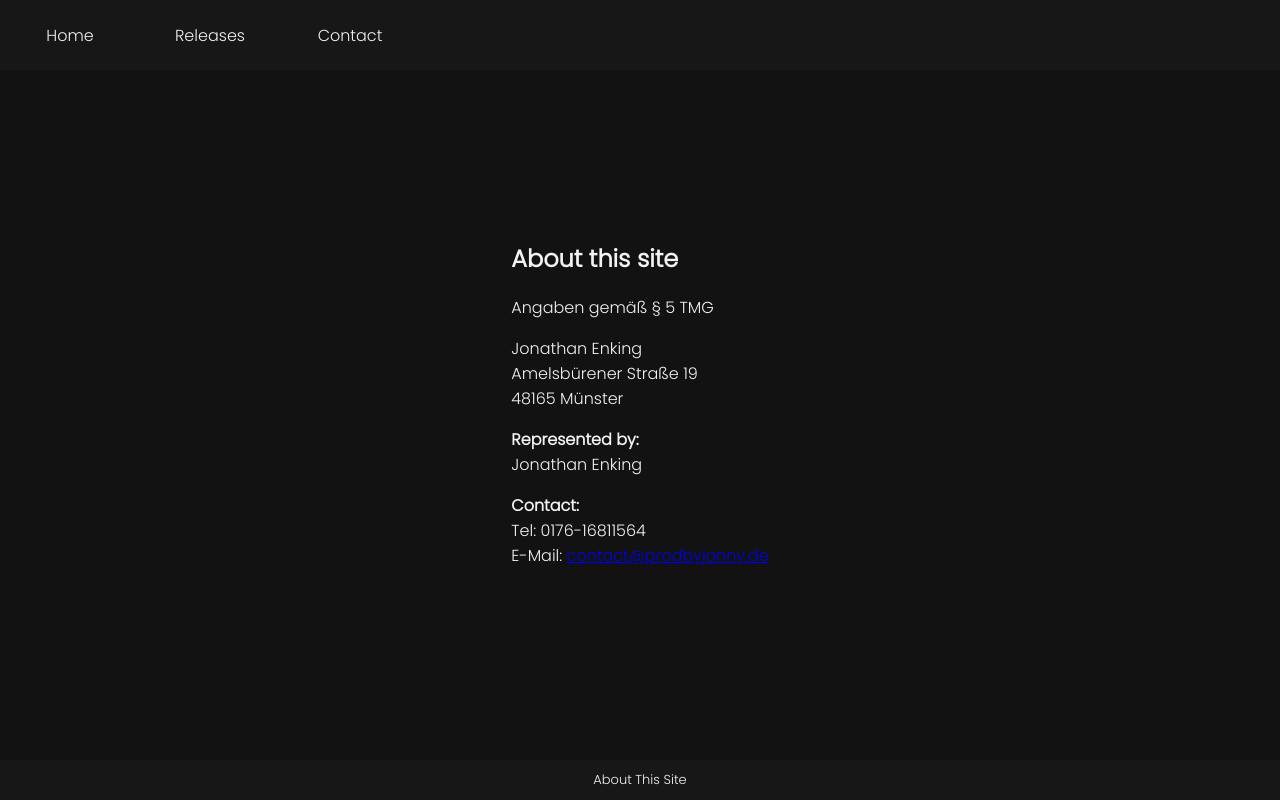
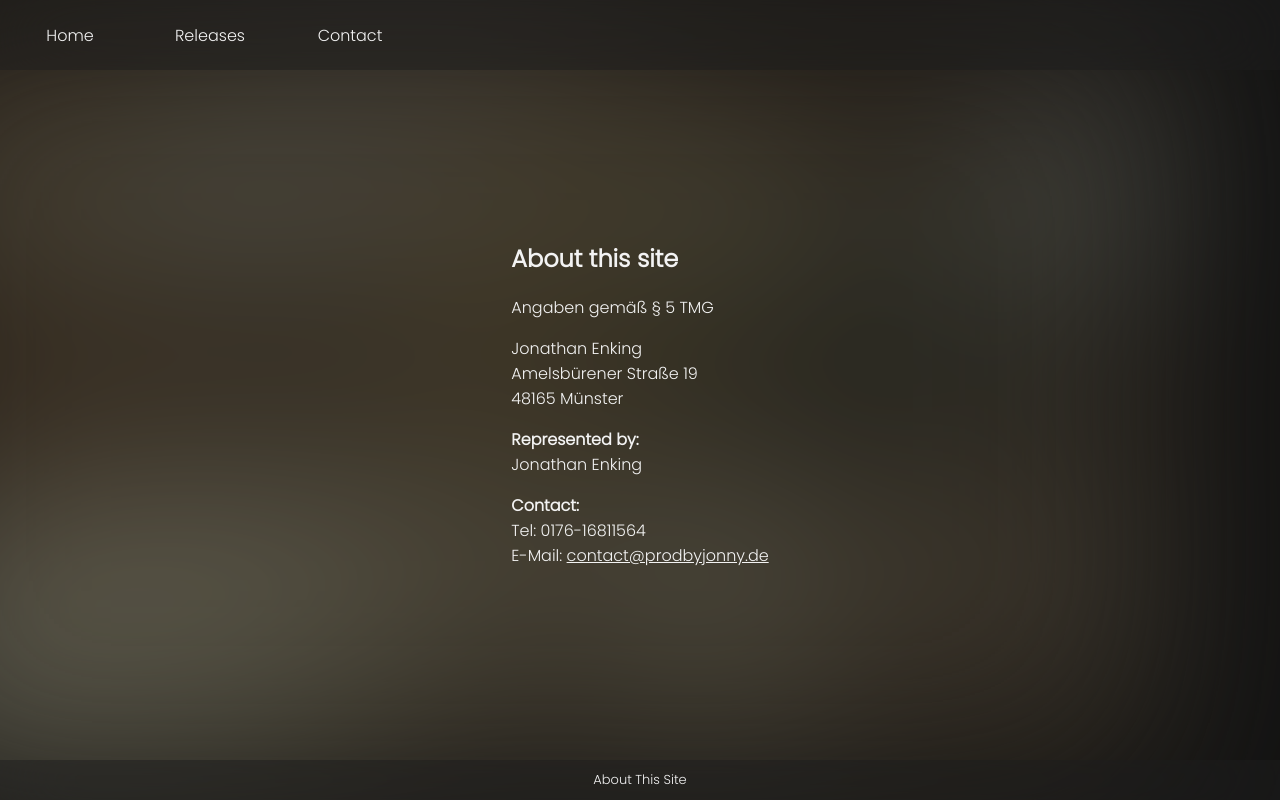
Before and after one commit to Jomyy/prodbyjonny, a SvelteKit app: page /about in a window 1280 px wide. Built offline with nearby package versions, Linux system fonts and the light colour scheme.

Commit message:
major design improvements

```diff
--- a/src/routes/about/+page.svelte
+++ b/src/routes/about/+page.svelte
@@ -1,6 +1,7 @@
 <svelte:head>
 	<title>About This Site</title>
 </svelte:head>
+<img src="TheAftermathIcon.webp" alt="back" id="background" />
 <div class="impressum">
 	<section>
 		<h1>About this site</h1>
@@ -25,6 +26,21 @@
 </div>
 
 <style>
+	a {
+		color: #f3f3f3;
+	}
+	#background {
+		width: 100vw;
+		height: 100vh;
+		object-fit: cover;
+		position: fixed;
+		left: -10vw;
+
+		z-index: -2;
+		top: 0px;
+		filter: blur(100px) brightness(0.5);
+		transform: scale(1);
+	}
 	@font-face {
 		font-family: 'PoppinsLight';
 		src: url('/fonts/PoppinsLight.ttf') format('truetype');
```
